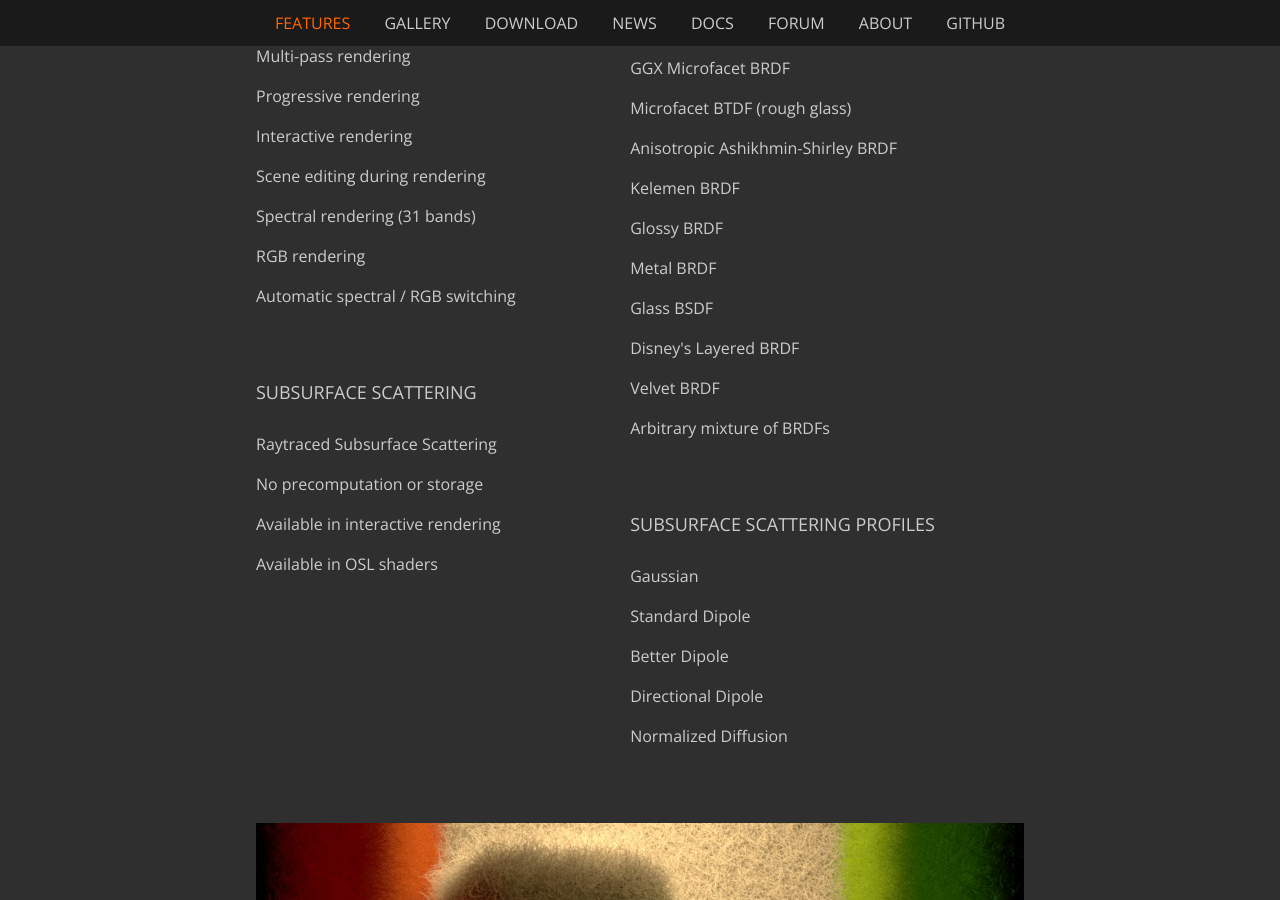
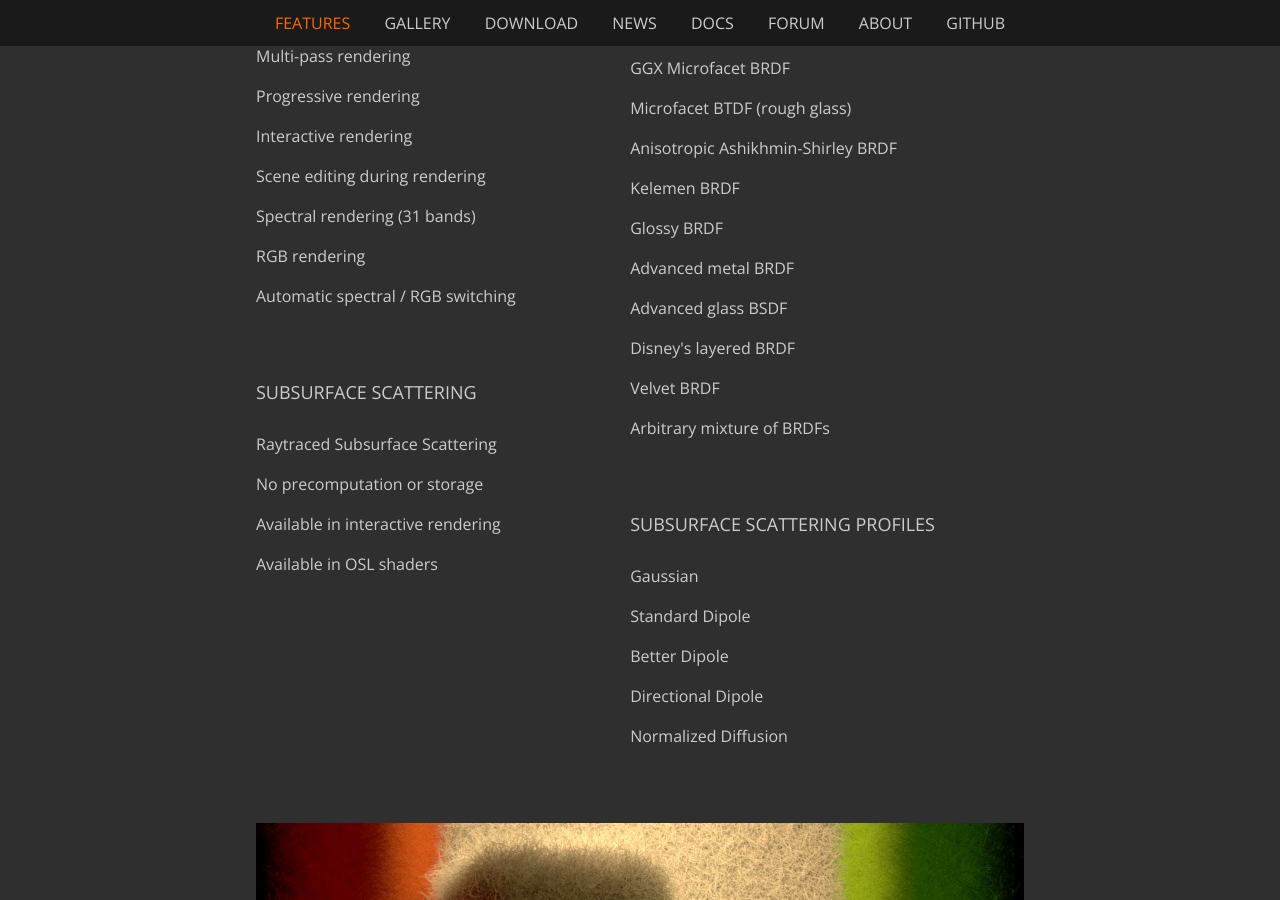
Before and after one commit to appleseedhq/appleseedhq.github.io, a Jekyll site: the page built from features.md, in a window 1280 px wide and 900 px high, scrolled down 1100 px. Built offline with Jekyll 4.4.1, drawn with Linux system fonts in a browser that asks for light colours; nearby versions of some CDN libraries.

Commit message:
Tweak feature list

```diff
--- a/_layouts/features.html
+++ b/_layouts/features.html
@@ -55,9 +55,9 @@
                                 <li>Anisotropic Ashikhmin-Shirley BRDF</li>
                                 <li>Kelemen BRDF</li>
                                 <li>Glossy BRDF</li>
-                                <li>Metal BRDF</li>
-                                <li>Glass BSDF</li>
-                                <li>Disney's Layered BRDF</li>
+                                <li>Advanced metal BRDF</li>
+                                <li>Advanced glass BSDF</li>
+                                <li>Disney's layered BRDF</li>
                                 <li>Velvet BRDF</li>
                                 <li>Arbitrary mixture of BRDFs</li>
                             </ul>
```
